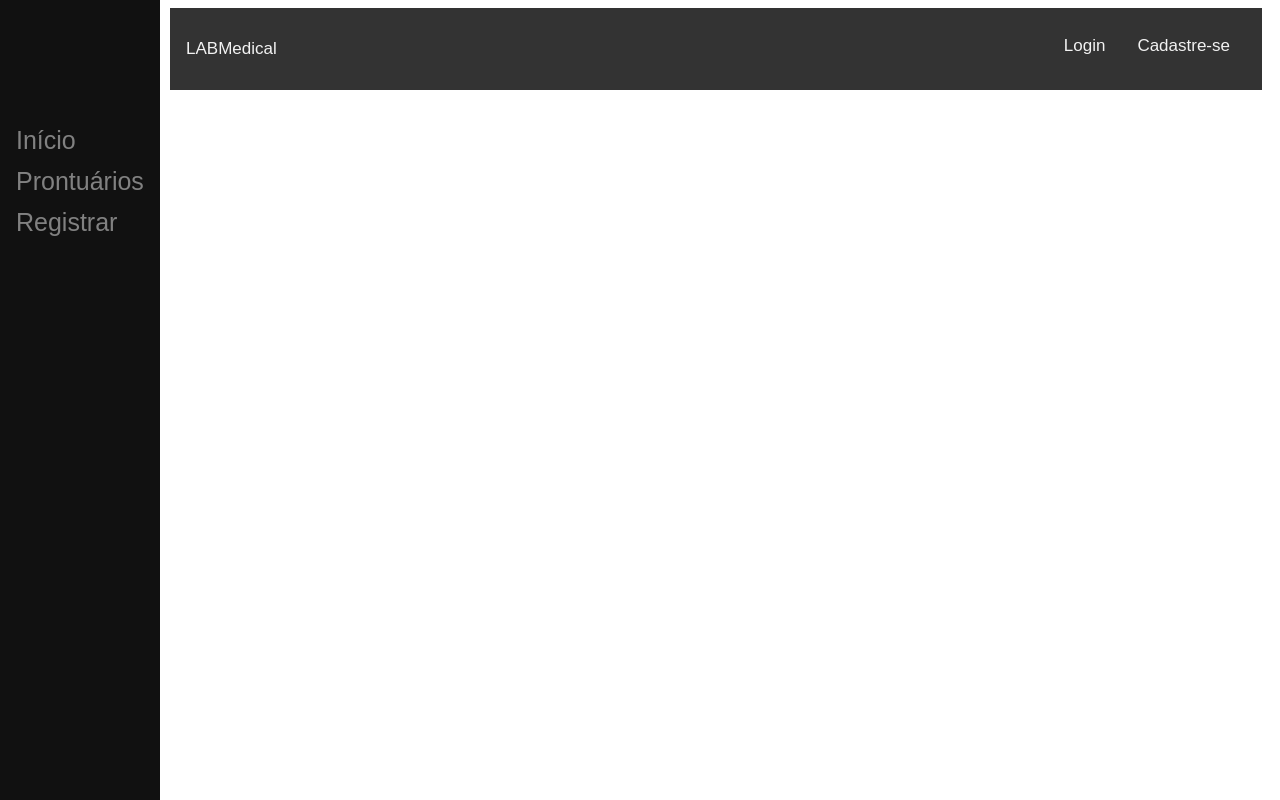
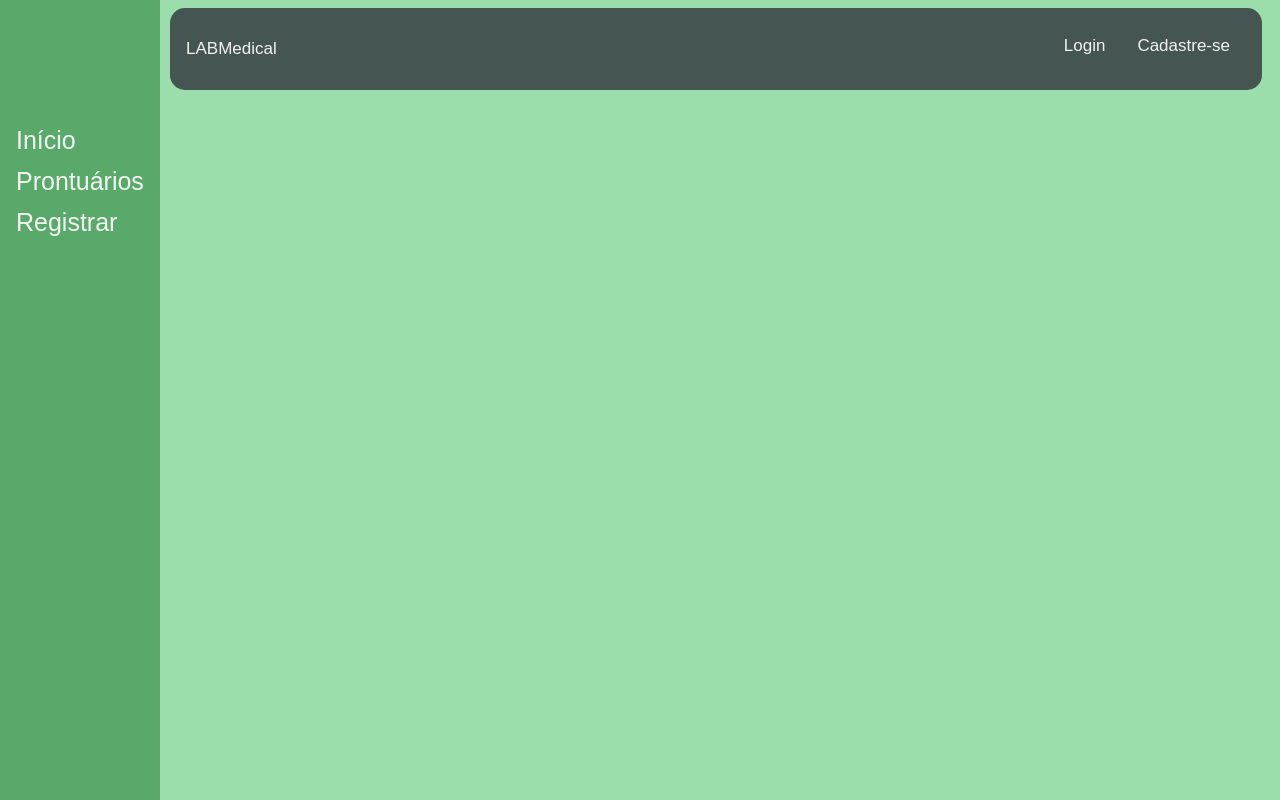
Before and after one commit to heloiseap/LABMedical, an Angular app in the folder LABMedical/: page / in a window 1280 px wide. Built offline with nearby package versions, Linux system fonts and the light colour scheme.

Commit message:
mexidinha no css

```diff
--- a/LABMedical/src/app/componentes/menu-lateral/menu-lateral.component.scss
+++ b/LABMedical/src/app/componentes/menu-lateral/menu-lateral.component.scss
@@ -5,7 +5,7 @@
     z-index: 1; /* Stay on top */
     top: 0; /* Stay at the top */
     left: 0;
-    background-color: #111; /* Black */
+    background-color: #59a96a;
     overflow-x: hidden; /* Disable horizontal scroll */
     padding-top: 120px;
 }
@@ -14,6 +14,6 @@
     padding: 6px 8px 6px 16px;
     text-decoration: none;
     font-size: 25px;
-    color: #818181;
+    color: #f2f7f2;
     display: block;
 }
--- a/LABMedical/src/app/componentes/toolbar/toolbar.component.scss
+++ b/LABMedical/src/app/componentes/toolbar/toolbar.component.scss
@@ -1,8 +1,9 @@
 .toolbar {
   display: flex;
   justify-content: space-between;
-  background-color: #333;
+  background-color: #445552;
   overflow: hidden;
+  border-radius: 15px;
 }
 .toolbar div {
   display: flex;
--- a/LABMedical/src/styles.scss
+++ b/LABMedical/src/styles.scss
@@ -1,8 +1,9 @@
 body {
   font-family: Arial, Helvetica, sans-serif;
-  margin-left: 160px; /* Same as the width of the sidebar */
+  margin-left: 160px;
   padding: 0px 10px;
   text-decoration: none;
+  background-color: #9bdeac ;
 }
 
 .link {
```
